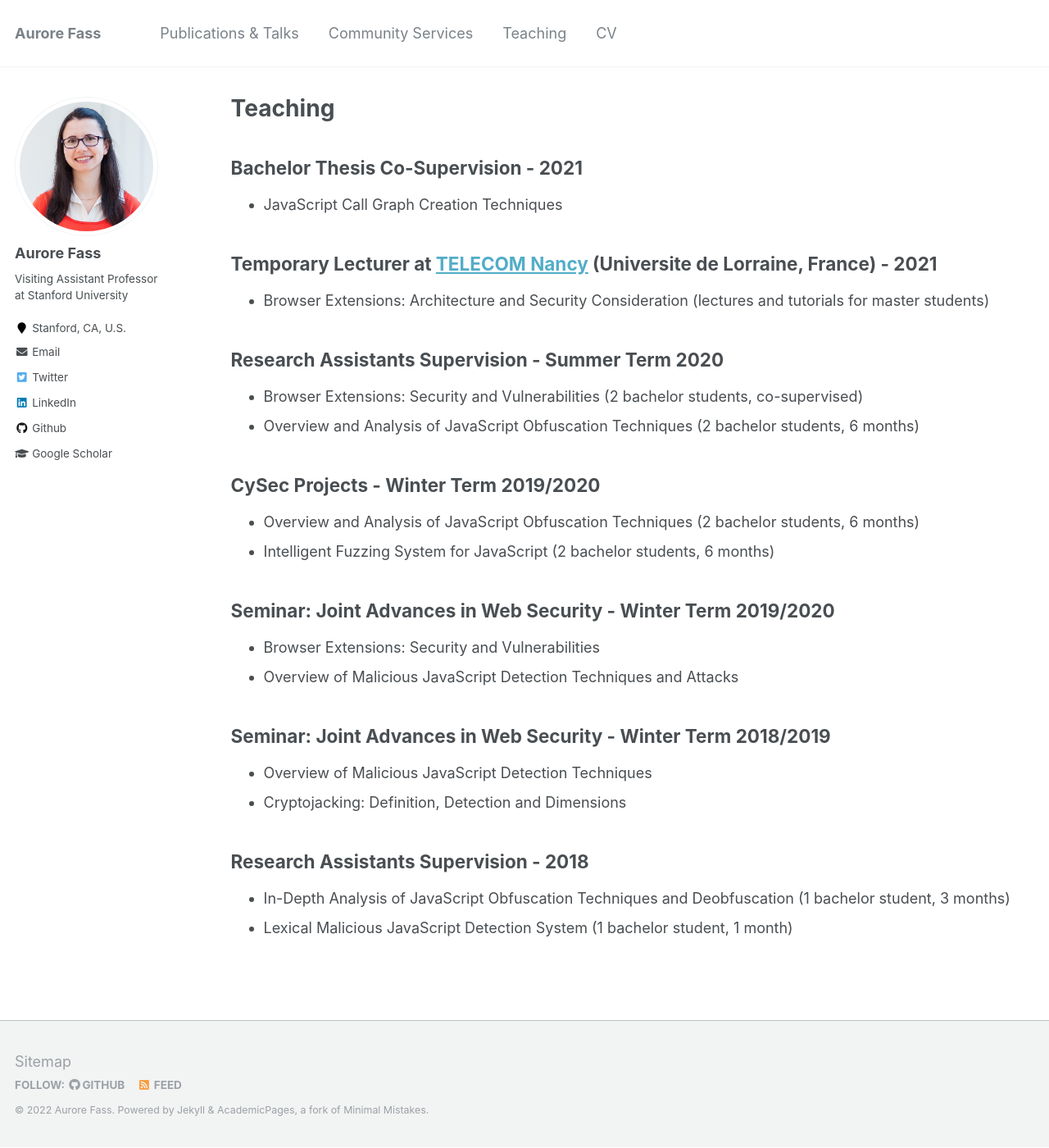
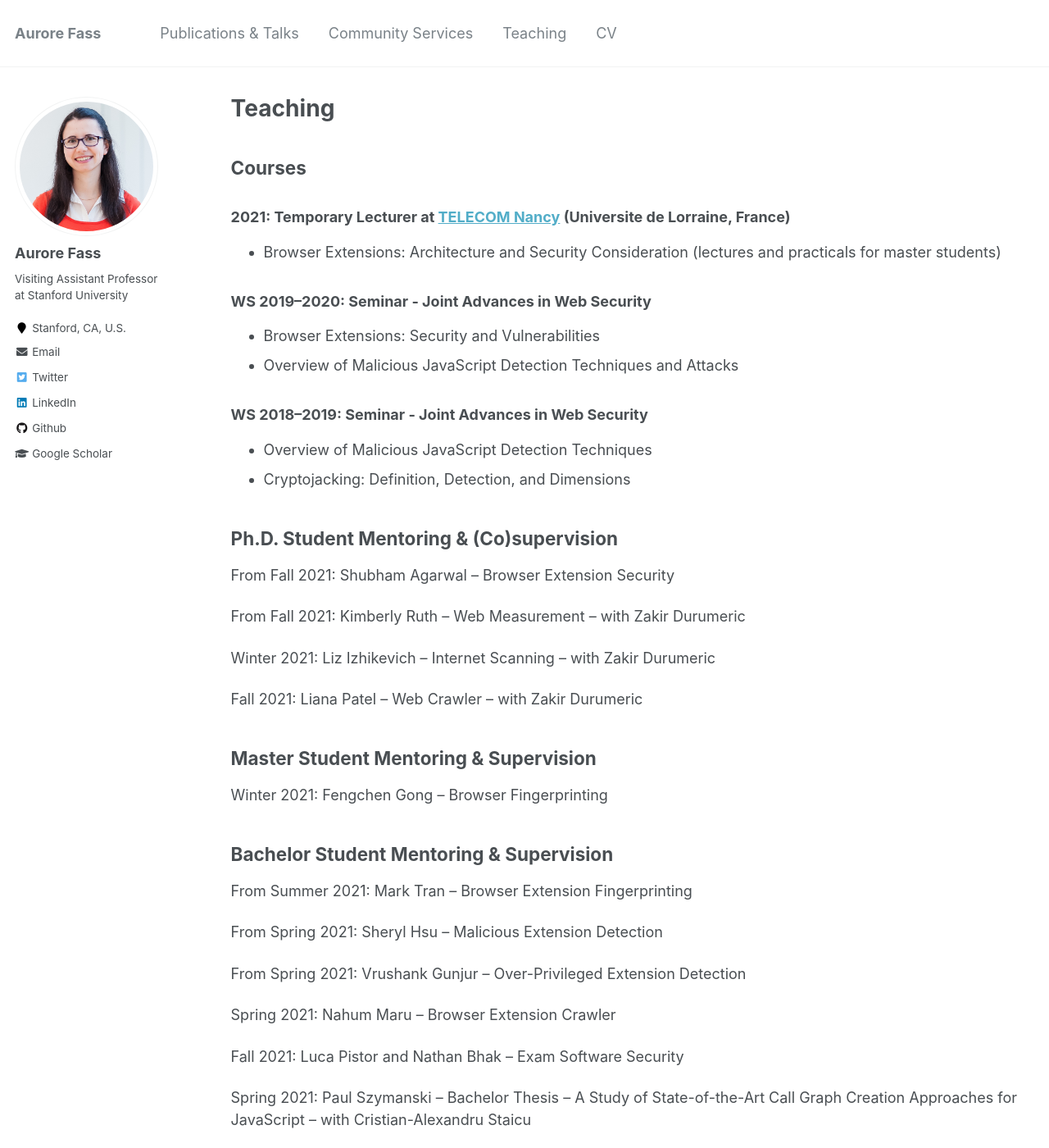
Before and after one commit to Aurore54F/aurore54f.github.io, a Jekyll site: the page built from _pages/teaching.md, in a window 1280 px wide and 1400 px high. Shown: the whole window at 82% size. Built offline with Jekyll 4.4.1, drawn with Linux system fonts in a browser that asks for light colours; some of the changed text lies outside the part shown.

Commit message:
Updated students

```diff
--- a/_pages/teaching.md
+++ b/_pages/teaching.md
@@ -7,36 +7,59 @@ author_profile: true
 
 {% include base_path %}
 
-## Bachelor Thesis Co-Supervision - 2021
+## Courses
 
-* JavaScript Call Graph Creation Techniques
+### 2021: Temporary Lecturer at [TELECOM Nancy](http://telecomnancy.univ-lorraine.fr/en) (Universite de Lorraine, France)
+* Browser Extensions: Architecture and Security Consideration (lectures and practicals for master students)
 
-## Temporary Lecturer at [TELECOM Nancy](http://telecomnancy.univ-lorraine.fr/en) (Universite de Lorraine, France) - 2021
-
-* Browser Extensions: Architecture and Security Consideration (lectures and tutorials for master students)
-
-## Research Assistants Supervision - Summer Term 2020
-
-* Browser Extensions: Security and Vulnerabilities (2 bachelor students, co-supervised)
-* Overview and Analysis of JavaScript Obfuscation Techniques (2 bachelor students, 6 months)
-
-## CySec Projects - Winter Term 2019/2020
-
-* Overview and Analysis of JavaScript Obfuscation Techniques (2 bachelor students, 6 months)
-* Intelligent Fuzzing System for JavaScript (2 bachelor students, 6 months)
-
-## Seminar: Joint Advances in Web Security - Winter Term 2019/2020
-
+### WS 2019--2020: Seminar - Joint Advances in Web Security
 * Browser Extensions: Security and Vulnerabilities
 * Overview of Malicious JavaScript Detection Techniques and Attacks
 
-## Seminar: Joint Advances in Web Security - Winter Term 2018/2019
-
+### WS 2018--2019: Seminar - Joint Advances in Web Security
 * Overview of Malicious JavaScript Detection Techniques
-* Cryptojacking: Definition, Detection and Dimensions
+* Cryptojacking: Definition, Detection, and Dimensions
 
 
-## Research Assistants Supervision - 2018
 
-* In-Depth Analysis of JavaScript Obfuscation Techniques and Deobfuscation (1 bachelor student, 3 months)
-* Lexical Malicious JavaScript Detection System (1 bachelor student, 1 month)
+## Ph.D. Student Mentoring & (Co)supervision
+
+From Fall 2021: Shubham Agarwal -- Browser Extension Security
+
+From Fall 2021: Kimberly Ruth -- Web Measurement -- with Zakir Durumeric
+
+Winter 2021: Liz Izhikevich -- Internet Scanning -- with Zakir Durumeric
+
+Fall 2021: Liana Patel -- Web Crawler -- with Zakir Durumeric
+
+
+
+## Master Student Mentoring & Supervision
+
+Winter 2021: Fengchen Gong -- Browser Fingerprinting
+
+
+
+## Bachelor Student Mentoring & Supervision
+
+From Summer 2021: Mark Tran -- Browser Extension Fingerprinting
+
+From Spring 2021: Sheryl Hsu -- Malicious Extension Detection
+
+From Spring 2021: Vrushank Gunjur -- Over-Privileged Extension Detection
+
+Spring 2021: Nahum Maru -- Browser Extension Crawler
+
+Fall 2021: Luca Pistor and Nathan Bhak -- Exam Software Security
+
+Spring 2021: Paul Szymanski -- Bachelor Thesis -- A Study of State-of-the-Art Call Graph Creation Approaches for JavaScript -- with Cristian-Alexandru Staicu
+
+SS 2020: Anne Christin Deutschen and Luc Seyler -- Browser Extensions: Security and Vulnerabilities -- with Doliere Francis Some
+
+2019--2020: Marvin Moog and Markus Demmel -- Overview and Analysis of JavaScript Obfuscation Techniques
+
+WS 2019--2020: Maximilian Zoellner and Niklas Kempf -- Intelligent Fuzzing System for JavaScript
+
+SS 2018: Nils Gloerfeld -- In-Depth Analysis of JavaScript Obfuscation Techniques and Deobfuscation
+
+Winter 2018: Dennis Salzmann -- Lexical Malicious JavaScript Detection System
```
